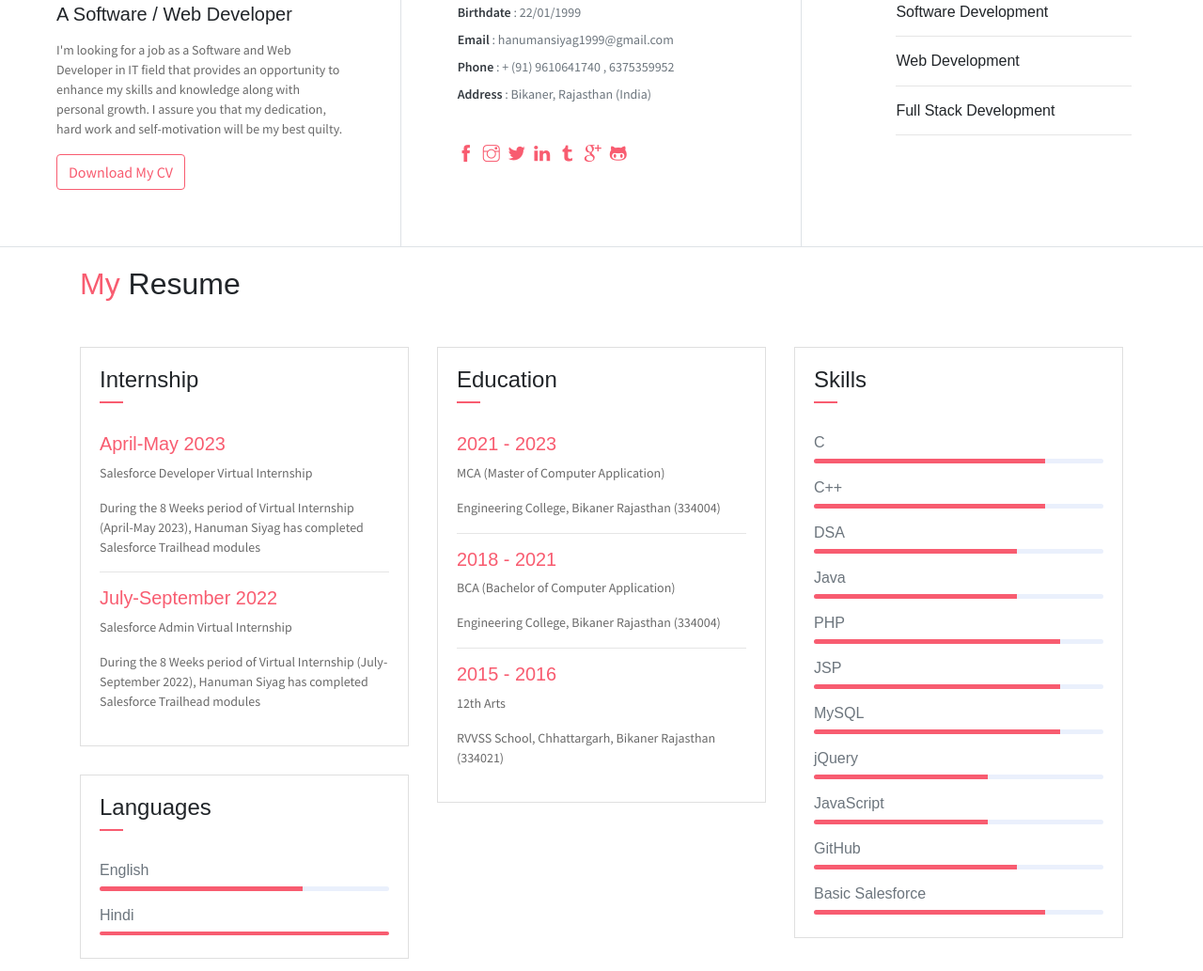
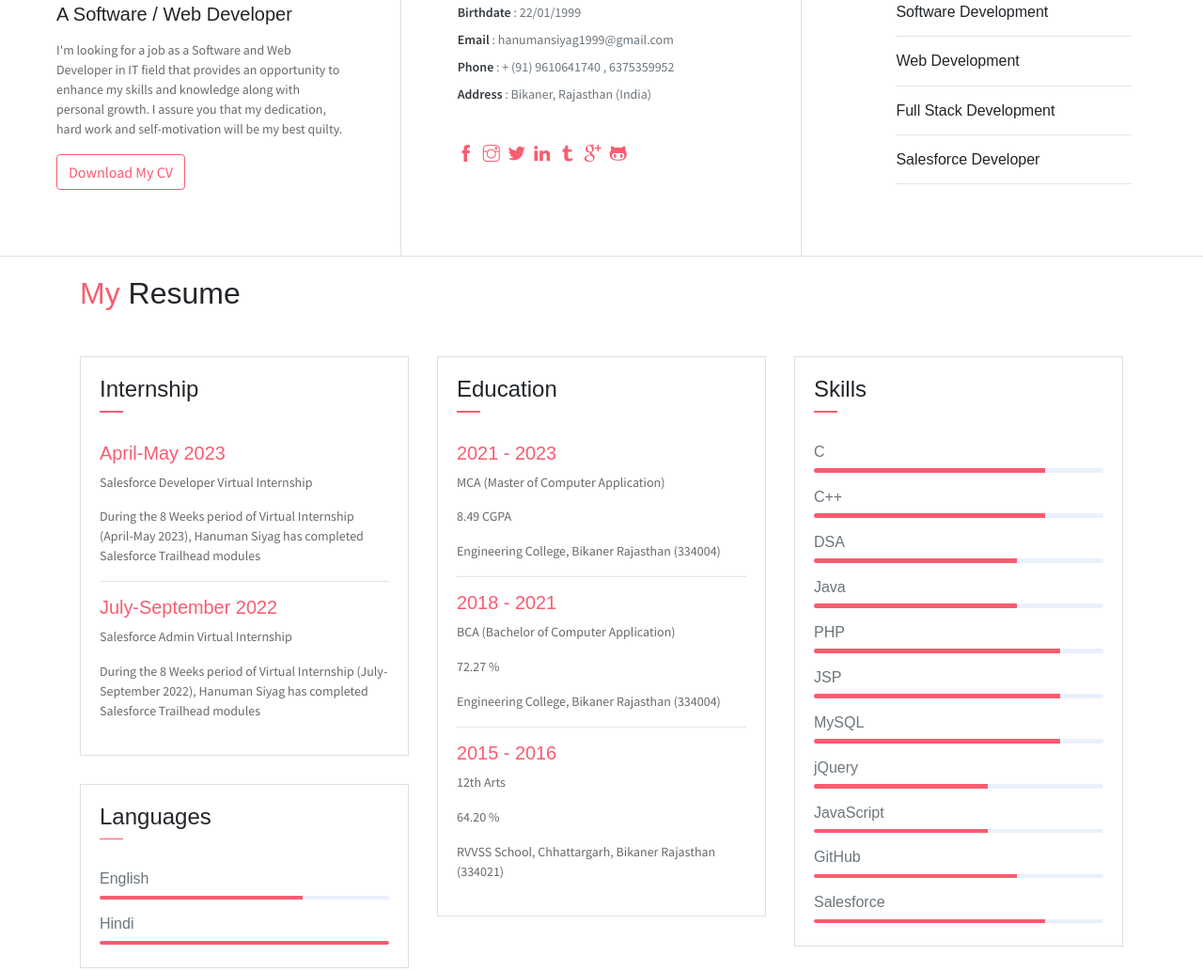
Before and after one commit to Hanumansiyag/portfolio, a website: page index.html in a window 1280 px wide. Shown: the part 865-1898 px from the top of the page at 94% size. Drawn offline with Linux system fonts and the light colour scheme; some packages are replaced by stand-ins of ours; some icons are missing.

Commit message:
Update index.html

```diff
--- a/index.html
+++ b/index.html
@@ -112,6 +112,13 @@
                         <hr>
                     </div>
                 </div>
+		<div class="row">
+                    <div class="col-1 text-danger pt-1"></div>
+                    <div class="col-10 ml-auto mr-3">
+                        <h6>Salesforce Developer</h6>
+                        <hr>
+                    </div>
+                </div>
             </div>
         </div>
     </div>
@@ -169,14 +176,17 @@
                         <div class="card-body">
                             <h6 class="title text-danger">2021 - 2023</h6>
                             <P>MCA (Master of Computer Application)</P>
+			    <p>8.49 CGPA</p>
                             <P class="subtitle">Engineering College, Bikaner Rajasthan (334004)</P>
                             <hr>
                             <h6 class="title text-danger">2018 - 2021</h6>
                             <P>BCA (Bachelor of Computer Application)</P>
+			    <p>72.27 %</p>
                             <P class="subtitle">Engineering College, Bikaner Rajasthan (334004)</P>
                             <hr>
                             <h6 class="title text-danger">2015 - 2016</h6>
                             <P>12th Arts</P>
+			    <p>64.20 %</p>
                             <P class="subtitle">RVVSS School, Chhattargarh, Bikaner Rajasthan (334021)</P>
                         </div>
                     </div>
@@ -230,7 +240,7 @@
                             <div class="progress mb-3">
                                 <div class="progress-bar bg-danger" role="progressbar" style="width: 70%" aria-valuenow="75" aria-valuemin="0" aria-valuemax="100"></div>
                             </div>
-                            <h6>Basic Salesforce</h6>
+                            <h6>Salesforce</h6>
                             <div class="progress mb-3">
                                 <div class="progress-bar bg-danger" role="progressbar" style="width: 80%" aria-valuenow="75" aria-valuemin="0" aria-valuemax="100"></div>
                             </div>
```
